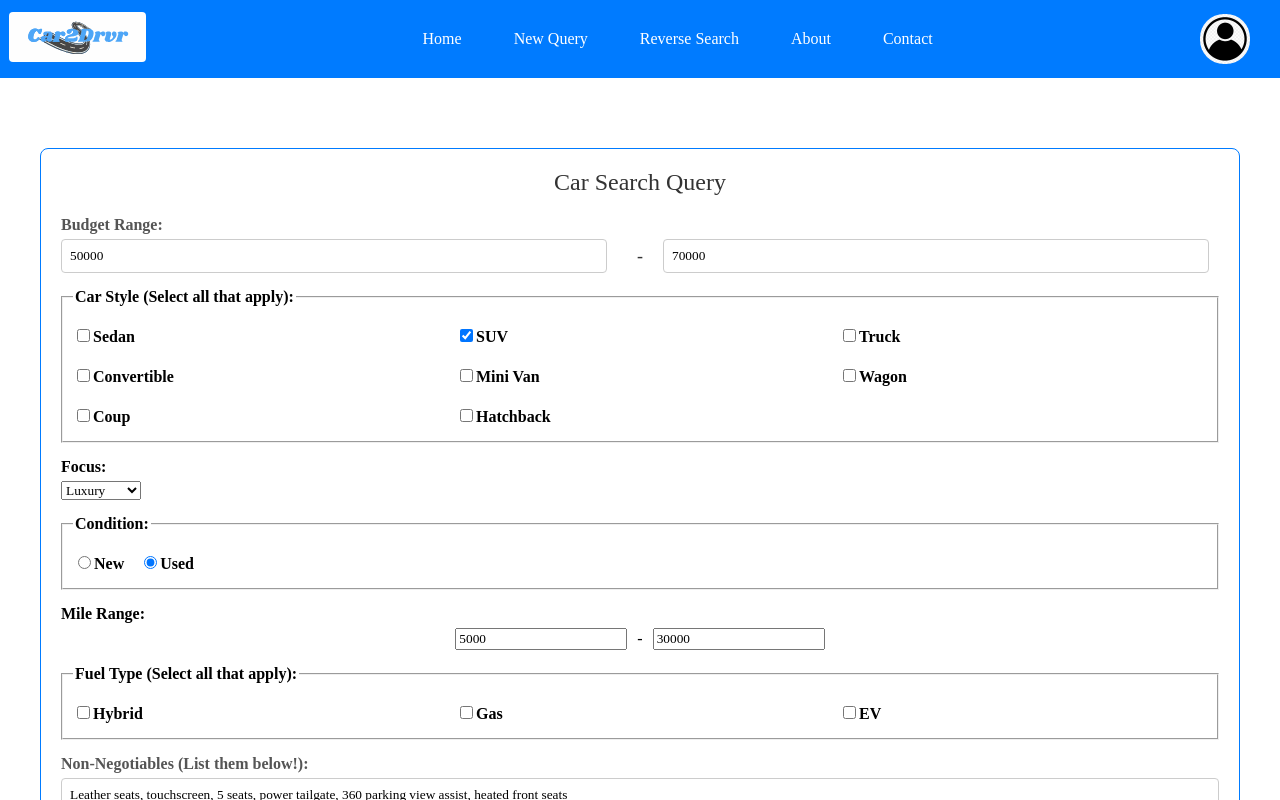
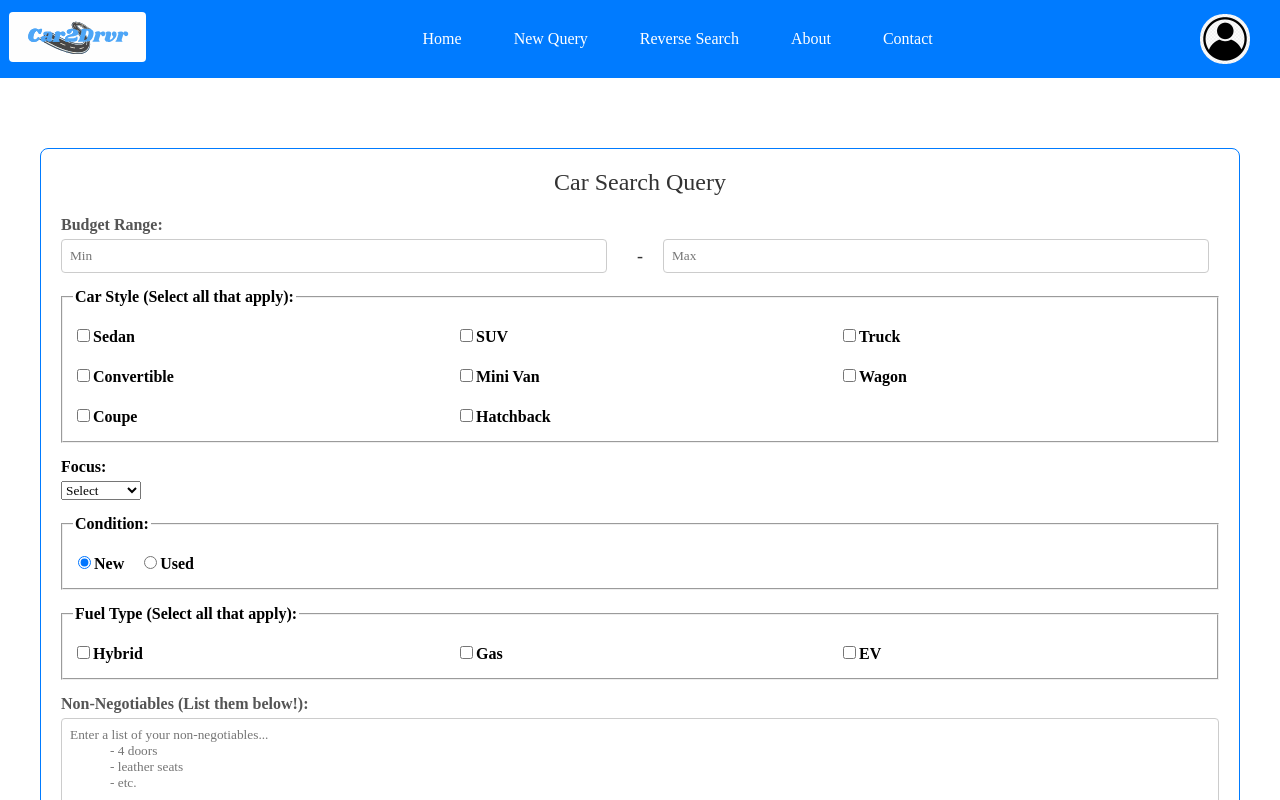
Before and after one commit to somshrivastava/car2drvr, a React (Vite) app in the folder frontend/: page /newq in a window 1280 px wide. Shown: the top 800 px of the page. Built offline with nearby package versions, Linux system fonts and the light colour scheme; a web font is replaced by a local one.

Commit message:
removed hardcoded values on newQuery

```diff
--- a/frontend/src/pages/NewQuery/NewQuery.jsx
+++ b/frontend/src/pages/NewQuery/NewQuery.jsx
@@ -6,7 +6,7 @@ import Footer from "../../components/Footer.jsx";
 import { useNavigate } from "react-router-dom"; // Add useNavigate for navigation
 
 const NewQuery = () => {
-  /*const [formData, setFormData] = useState({
+  const [formData, setFormData] = useState({
     budgetLow: "",
     budgetHigh: "",
     carStyle: [],
@@ -16,19 +16,6 @@ const NewQuery = () => {
     mileHigh: "",
     fuelType: [],
     nonNegotiables: "",
-  });*/
-
-  const [formData, setFormData] = useState({
-    budgetLow: "50000", // Default minimum budget
-    budgetHigh: "70000", // Default maximum budget
-    carStyle: ["SUV"], // Default car styles
-    focus: "Luxury", // Default focus
-    condition: "used", // Default condition (new/used)
-    mileLow: "5000", // Default minimum mileage (for used cars)
-    mileHigh: "30000", // Default maximum mileage (for used cars)
-    fuelType: ["SUV"], // Default fuel types
-    nonNegotiables:
-      "Leather seats, touchscreen, 5 seats, power tailgate, 360 parking view assist, heated front seats", // Default non-negotiables
   });
 
   const navigate = useNavigate();
@@ -40,7 +27,7 @@ const NewQuery = () => {
     "Convertible",
     "Mini Van",
     "Wagon",
-    "Coup",
+    "Coupe",
     "Hatchback",
   ];
   const focuses = ["Luxury", "Comfort", "Sporty", "Track", "Commuter"];
```
